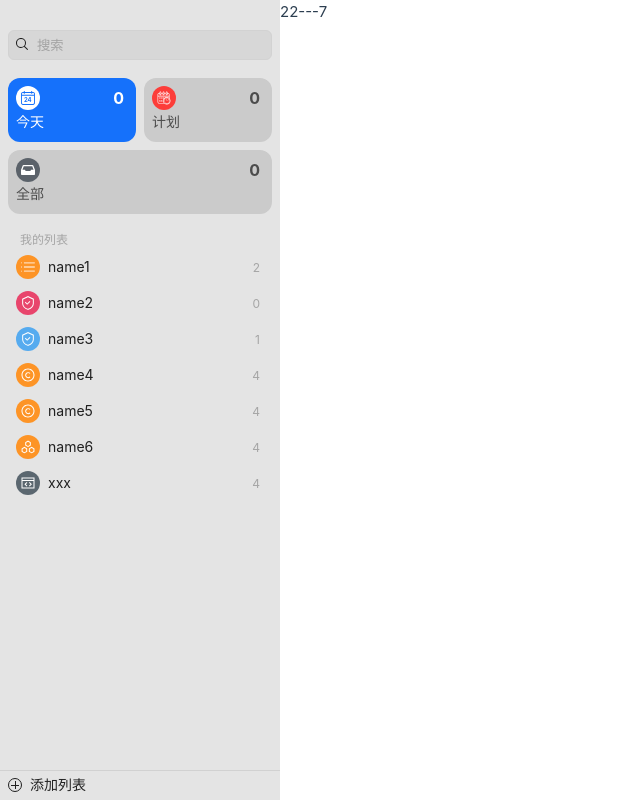
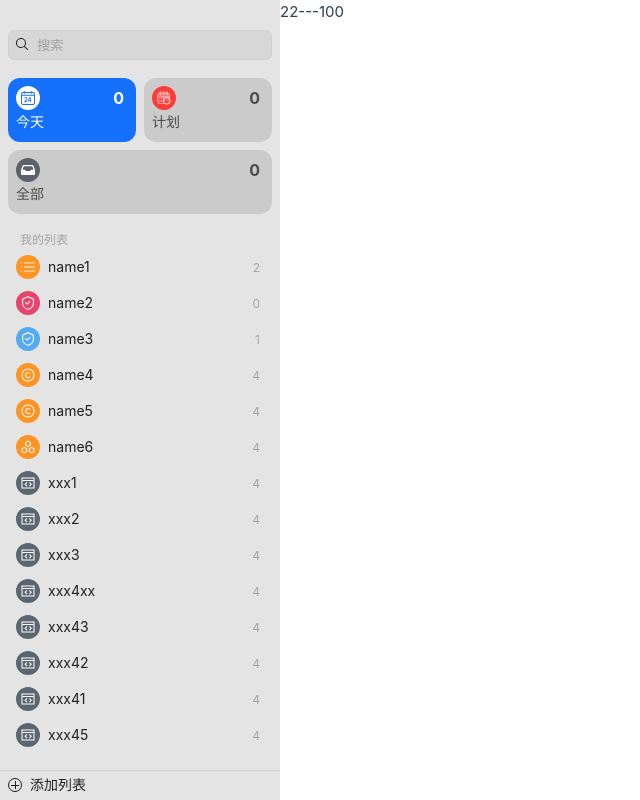
Before and after one commit to nppp1990/easy-todo, a Vue app: page / in a window 1280 px wide. Shown: the whole page, without its empty margins (0-640 px from the left). Built offline with nearby package versions, Linux system fonts and the light colour scheme.

Commit message:
1. 添加type后，列表自动滑到最底部、并且选中 2. 修改部分间距bug

```diff
--- a/src/assets/base/main.scss
+++ b/src/assets/base/main.scss
@@ -9,7 +9,7 @@
   .menu-container {
     background-color: #e4e4e4;
     width: 280px;
-    padding: 30px 8px 8px;
+    padding: 30px 8px 0;
     position: relative;
   }
 
--- a/src/assets/style/type-list.scss
+++ b/src/assets/style/type-list.scss
@@ -1,5 +1,4 @@
 .type-layout {
-  margin: 16px 0;
   display: flex;
   //height: 100%;
   flex-direction: column;
--- a/src/components/menu/MenuLayout.vue
+++ b/src/components/menu/MenuLayout.vue
@@ -16,7 +16,7 @@
     </div>
     <card-item class="all-card" :card-type="3" :is-selected="currentCard=== 3"
                @click="onClickCard(3)" />
-    <type-list-layout ref="typeList"/>
+    <type-list-layout ref="typeList" style="margin-top: 16px; margin-bottom: 30px; " />
     <div class="bottom-add bottom-divider">
       <div class="add"></div>
       <span @click="showCreateTypeDialog = true">添加列表</span>
@@ -127,10 +127,7 @@ export default {
         height: 12px;
       }
     }
-
-
   }
-
 
   input::placeholder {
     color: var(--todo-placeholder-color);
@@ -163,6 +160,8 @@ export default {
   position: absolute;
   bottom: 0;
   left: 0;
+  // 保证比menuList的大
+  z-index: 101;
 
   span {
     margin-left: 8px;
--- a/src/components/menu/TypeListLayout.vue
+++ b/src/components/menu/TypeListLayout.vue
@@ -59,7 +59,14 @@ export default {
         { colorIndex: 1, svgIndex: 2, name: 'name4', count: 4, id: 4 },
         { colorIndex: 1, svgIndex: 2, name: 'name5', count: 4, id: 5 },
         { colorIndex: 1, svgIndex: 12, name: 'name6', count: 4, id: 6 },
-        { colorIndex: 10, svgIndex: 22, name: 'xxx', count: 4, id: 7 },
+        { colorIndex: 10, svgIndex: 22, name: 'xxx1', count: 4, id: 7 },
+        { colorIndex: 10, svgIndex: 22, name: 'xxx2', count: 4, id: 8 },
+        { colorIndex: 10, svgIndex: 22, name: 'xxx3', count: 4, id: 9 },
+        { colorIndex: 10, svgIndex: 22, name: 'xxx4xx', count: 4, id: 10 },
+        { colorIndex: 10, svgIndex: 22, name: 'xxx43', count: 4, id: 11 },
+        { colorIndex: 10, svgIndex: 22, name: 'xxx42', count: 4, id: 12 },
+        { colorIndex: 10, svgIndex: 22, name: 'xxx41', count: 4, id: 13 },
+        { colorIndex: 10, svgIndex: 22, name: 'xxx45', count: 4, id: 14 },
       ],
       colorList: TYPE_COLOR_LIST,
       currentId: this.indexId,
@@ -83,7 +90,7 @@ export default {
   },
   mounted() {
     this.initMenuRect()
-    this.$store.commit(MUTATION_SET_INCREMENT_ID, 7)
+    this.$store.commit(MUTATION_SET_INCREMENT_ID, 100)
   },
   methods: {
     initMenuRect() {
@@ -187,7 +194,15 @@ export default {
 
     addType(item) {
       this.list.push(item)
-    }
+      this.$nextTick(() => {
+        this.currentId = item.id
+        const scrollList = this.$refs.listLayout
+        scrollList.scrollTo({
+          top: scrollList.scrollHeight,
+          behavior: 'smooth'
+        })
+      })
+    },
   }
 }
 </script>
```
